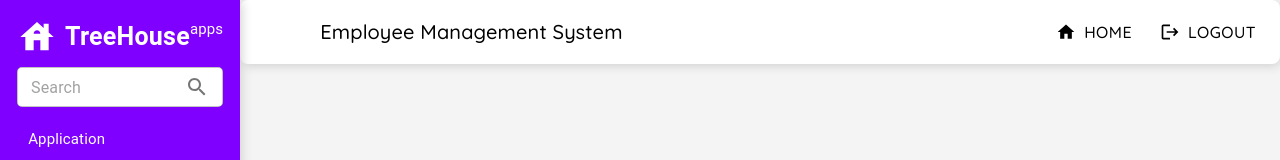
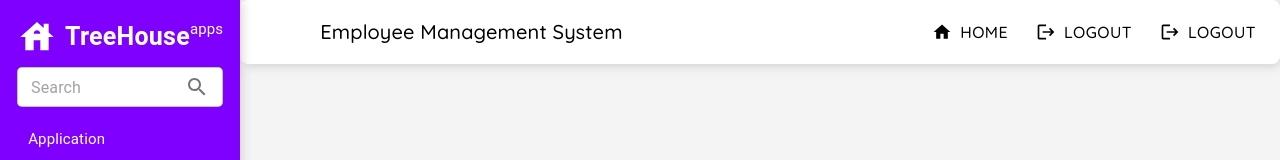
Before and after one commit to treehouseapps/Employee-Management-System, a Next.js app: page /login in a window 1280 px wide. Shown: the top 160 px of the page. Built offline with nearby package versions, Linux system fonts and the light colour scheme.

Commit message:
updating logout page

```diff
--- a/components/navbar.jsx
+++ b/components/navbar.jsx
@@ -54,6 +54,19 @@ function Navbar() {
                                 Home
                             </Button>
                         </Link>
+                        <Link href="/profile" passHref>
+                            <Button
+                                color="inherit"
+                                startIcon={<Logout />}
+                                sx={{
+                                    color: 'black',
+                                    fontFamily: 'Quicksand',
+                                    fontSize: { xs: '0.8rem', sm: '1rem' },
+                                }}
+                            >
+                                Logout
+                            </Button>
+                        </Link>
                         <Link href="/logout" passHref>
                             <Button
                                 color="inherit"
```
Also changed, not shown: pages/logout.js (+6 -41 lines).
